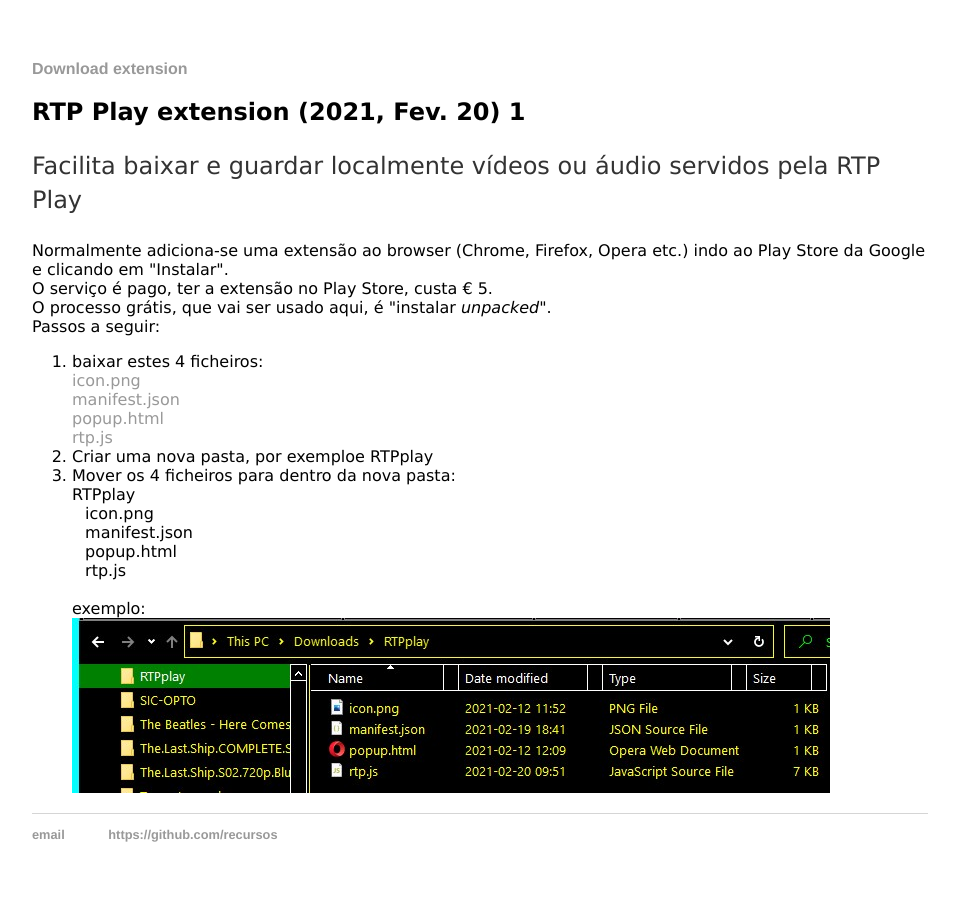
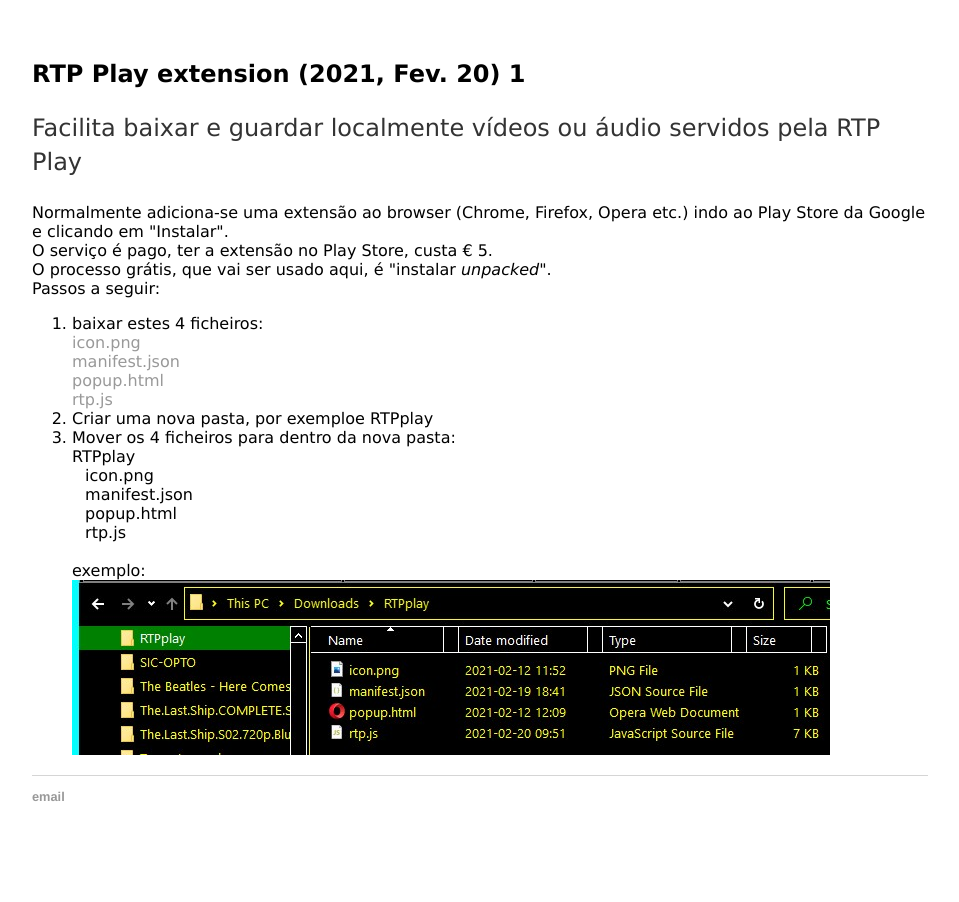
Before and after one commit to rtpplay/recursos.github.io, a Jekyll site: the page built from index.html, in a window 1280 px wide. Shown: the whole page, without its empty margins (160-1119 px from the left). Built offline with Jekyll 4.4.1, drawn with Linux system fonts in a browser that asks for light colours.

Commit message:
Update default.html

```diff
--- a/_layouts/default.html
+++ b/_layouts/default.html
@@ -9,9 +9,9 @@
 
 			<nav>
 	    		<ul>
+			<!-- por agora não quero nada mais
 	        		<li><a href="files/files.html">Download extension</a></li>
-			<!-- por agora não quero nada mais
-				<li><a href="/about">About</a></li>
+<li><a href="/about">About</a></li>
 	        		<li><a href="/cv">CV</a></li>
 	        		<li><a href="/blog">Blog</a></li>
 -->
@@ -27,8 +27,9 @@
 			<footer>
 	    		<ul>
 	        		<li><a href="mailto:recursos.pt@gmail.com">email</a></li>
-				<li> </li>
-	        		<li><a href="https://github.com/recursos">https://github.com/recursos</a></li>
+				<li>
+				<!--</li>
+	        		 <li><a href="https://github.com/recursos">https://github.com/recursos</a></li> -->
 				</ul>
 			</footer>
 		</body>
```
